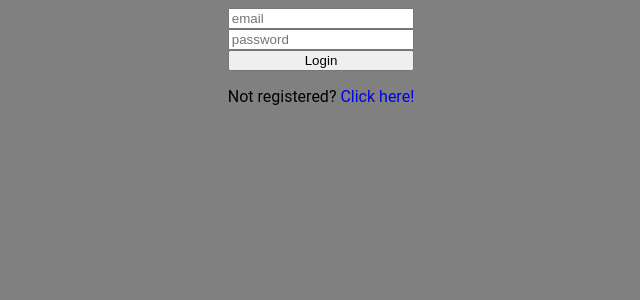
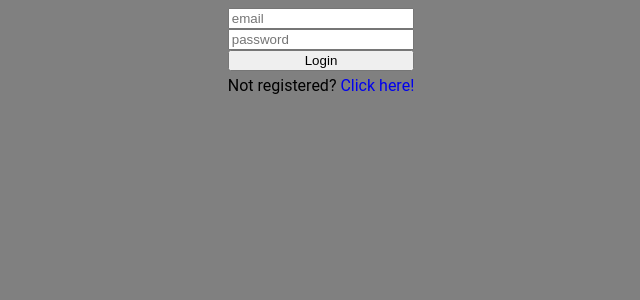
Before and after one commit to vpast/kanban_client, a React (Create React App) app: page / in a window 1280 px wide. Shown: the top 300 px of the page, without its empty margins (319-959 px from the left). Built offline with nearby package versions, Linux system fonts and the light colour scheme.

Commit message:
field's empty fixes

```diff
--- a/src/components/Auth.js
+++ b/src/components/Auth.js
@@ -5,13 +5,14 @@ const Auth = () => {
 
   const loginHandler = (event) => {
     event.preventDefault();
+
     if (event.target.email.value === '' || event.target.password.value === '') {
       document.getElementById('isFieldEmpty').style.display = 'block'
     } else {
       document.getElementById('isFieldEmpty').style.display = 'none'
+      navigate('/board')
     }
 
-    // navigate('/board')
     // console.log(event.target.email.value, event.target.password.value);
   };
 
@@ -21,8 +22,8 @@ const Auth = () => {
         <form onSubmit={loginHandler} className='loginForm'>
           <input type='email' name='email' placeholder='email'></input>
           <input type='password' name='password' placeholder='password'></input>
+          <input type='submit' value='Login'></input>
           <p className='isFieldEmpty' id='isFieldEmpty'>Fill all field's please.</p>
-          <input type='submit' value='Login'></input>
           <p>
             Not registered?{' '}
             <a href='/register' className='link'>
--- a/src/components/Register.js
+++ b/src/components/Register.js
@@ -35,8 +35,8 @@ const Register = () => {
         <form onSubmit={registerHandler} className='loginForm' id='registerForm'>
           <input type='email' name='email' placeholder='email'></input>
           <input type='password' name='password' placeholder='password'></input>
+          <input type='submit' value='Register'></input>
           <p className='isFieldEmpty' id='isFieldEmpty'>Fill all field's please.</p>
-          <input type='submit' value='Register'></input>
           <p>
             Already registered?{' '}
             <a href='/' className='link'>
--- a/src/css/App.css
+++ b/src/css/App.css
@@ -1,6 +1,11 @@
 body {
   background-color: grey;
   font-family: roboto;
+}
+
+p {
+  margin-block-start: 5px;
+  margin-block-end: 5px;
 }
 
 .link {
@@ -21,4 +26,4 @@ body {
 .isFieldEmpty {
   color: red;
   display: none;
-}
+  }
```
